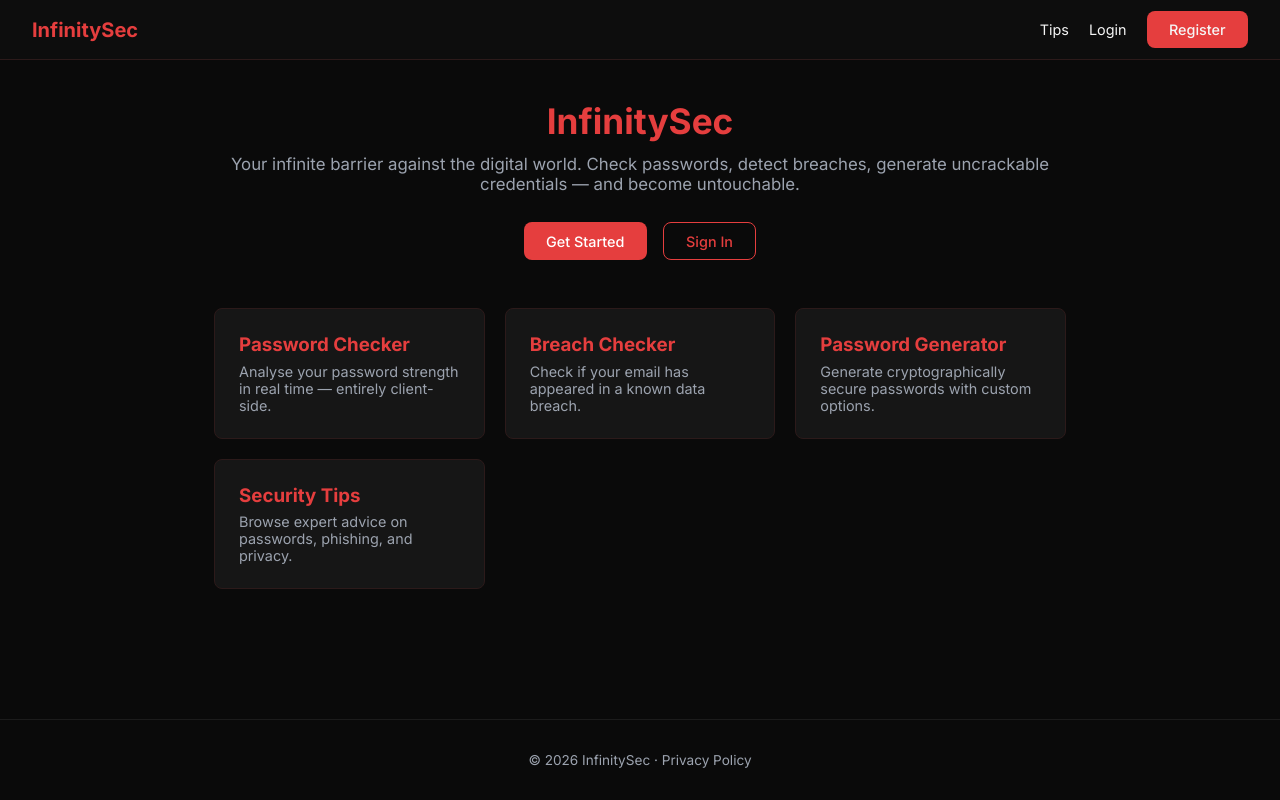
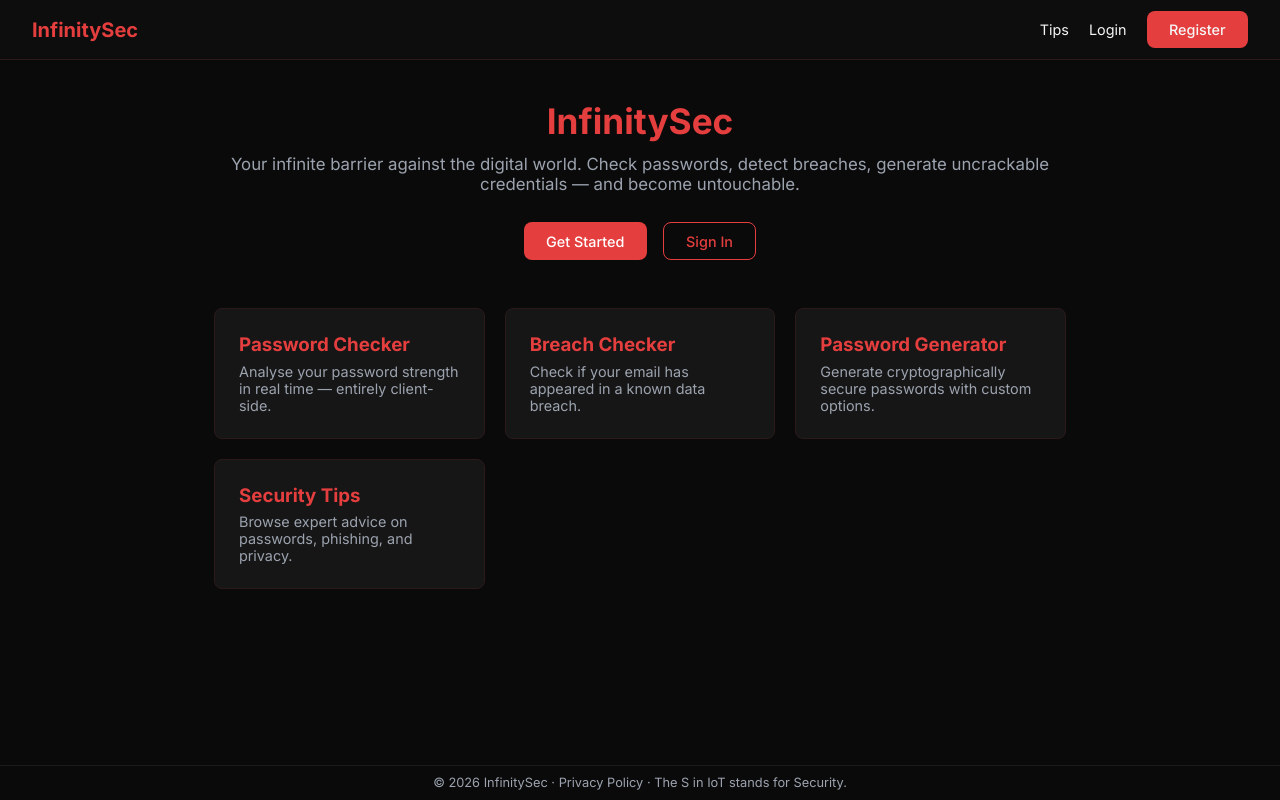
Before and after one commit to Byron-aire/InfinitySec, a React (Vite) app in the folder frontend/: page / in a window 1280 px wide. Built offline with nearby package versions, Linux system fonts and the light colour scheme; no server answers.

Commit message:
fix: footer fixed to bottom of screen, add security joke

```diff
--- a/frontend/src/App.jsx
+++ b/frontend/src/App.jsx
@@ -42,13 +42,20 @@ export default function App() {
       </Routes>
       </div>
       <footer style={{
+        position: 'fixed',
+        bottom: 0,
+        left: 0,
+        right: 0,
         textAlign: 'center',
-        padding: '2rem 1rem',
+        padding: '0.6rem 1rem',
         borderTop: '1px solid #1C1C1C',
-        marginTop: '3rem',
+        background: '#0A0A0A',
+        zIndex: 99,
       }}>
-        <p style={{ color: 'var(--color-muted)', fontSize: '0.85rem' }}>
-          © 2026 InfinitySec · <Link to="/privacy" style={{ color: 'var(--color-muted)' }}>Privacy Policy</Link>
+        <p style={{ color: 'var(--color-muted)', fontSize: '0.8rem' }}>
+          © 2026 InfinitySec ·{' '}
+          <Link to="/privacy" style={{ color: 'var(--color-muted)' }}>Privacy Policy</Link>
+          {' '}· The S in IoT stands for Security.
         </p>
       </footer>
     </>
--- a/frontend/src/index.css
+++ b/frontend/src/index.css
@@ -25,6 +25,7 @@ body {
   min-height: 100vh;
   display: flex;
   flex-direction: column;
+  padding-bottom: 2.5rem;
 }
 
 #root {
```
